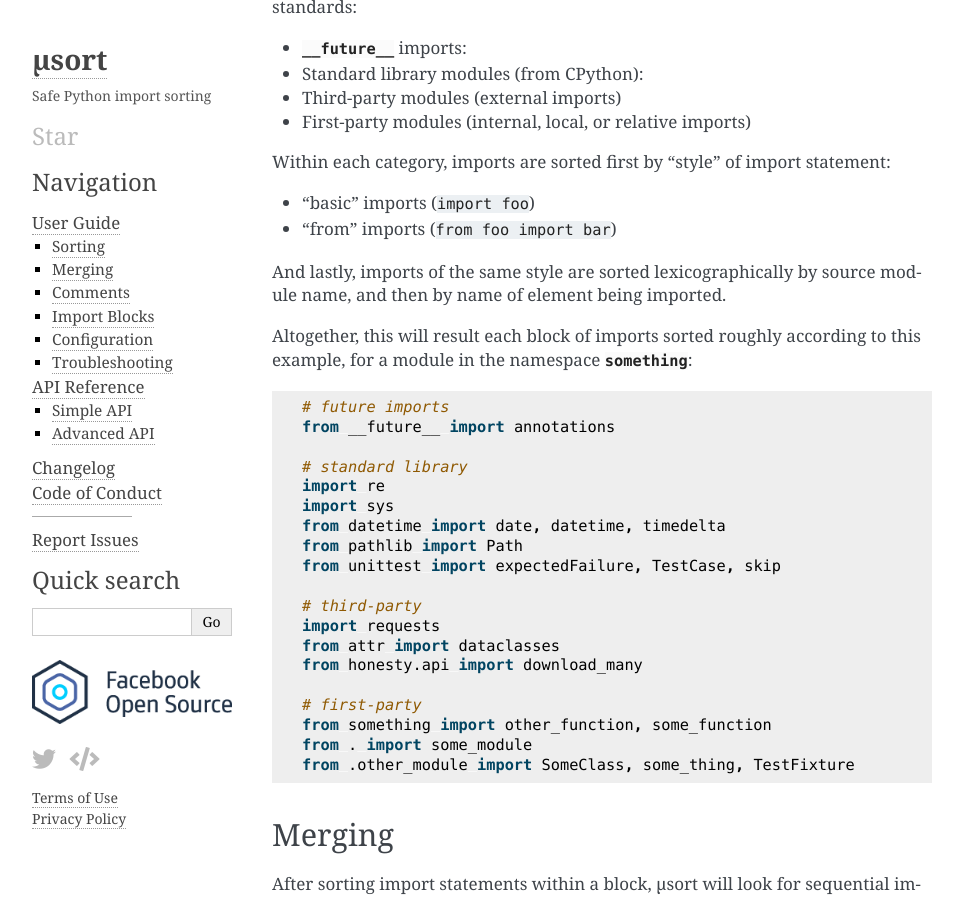
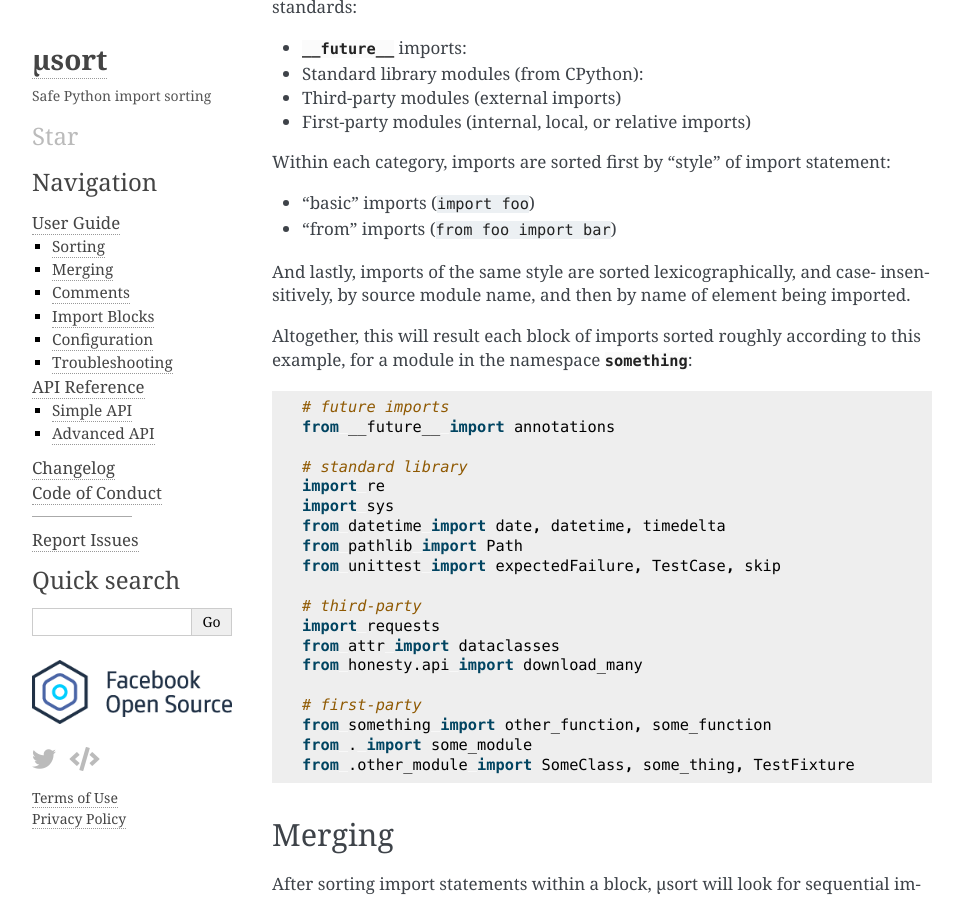
Before and after one commit to facebook/usort, a Sphinx documentation site: the page built from docs/guide.rst, in a window 1280 px wide and 900 px high, scrolled down 868 px. Shown: the whole window, without its empty margins (148-1111 px from the left). Built offline with Sphinx 7.4.7, drawn with Linux system fonts in a browser that asks for light colours; pages that are not in the unit, such as notebooks, are missing from menus.

Commit message:
Clarify that sorting in done case-insensitively

```diff
--- a/docs/guide.rst
+++ b/docs/guide.rst
@@ -54,8 +54,8 @@ Within each category, imports are sorted first by "style" of import statement:
 * "basic" imports (``import foo``)
 * "from" imports (``from foo import bar``)
 
-And lastly, imports of the same style are sorted lexicographically by source
-module name, and then by name of element being imported.
+And lastly, imports of the same style are sorted lexicographically, and case-
+insensitively, by source module name, and then by name of element being imported.
 
 Altogether, this will result each block of imports sorted roughly according
 to this example, for a module in the namespace :mod:`something`::
```
